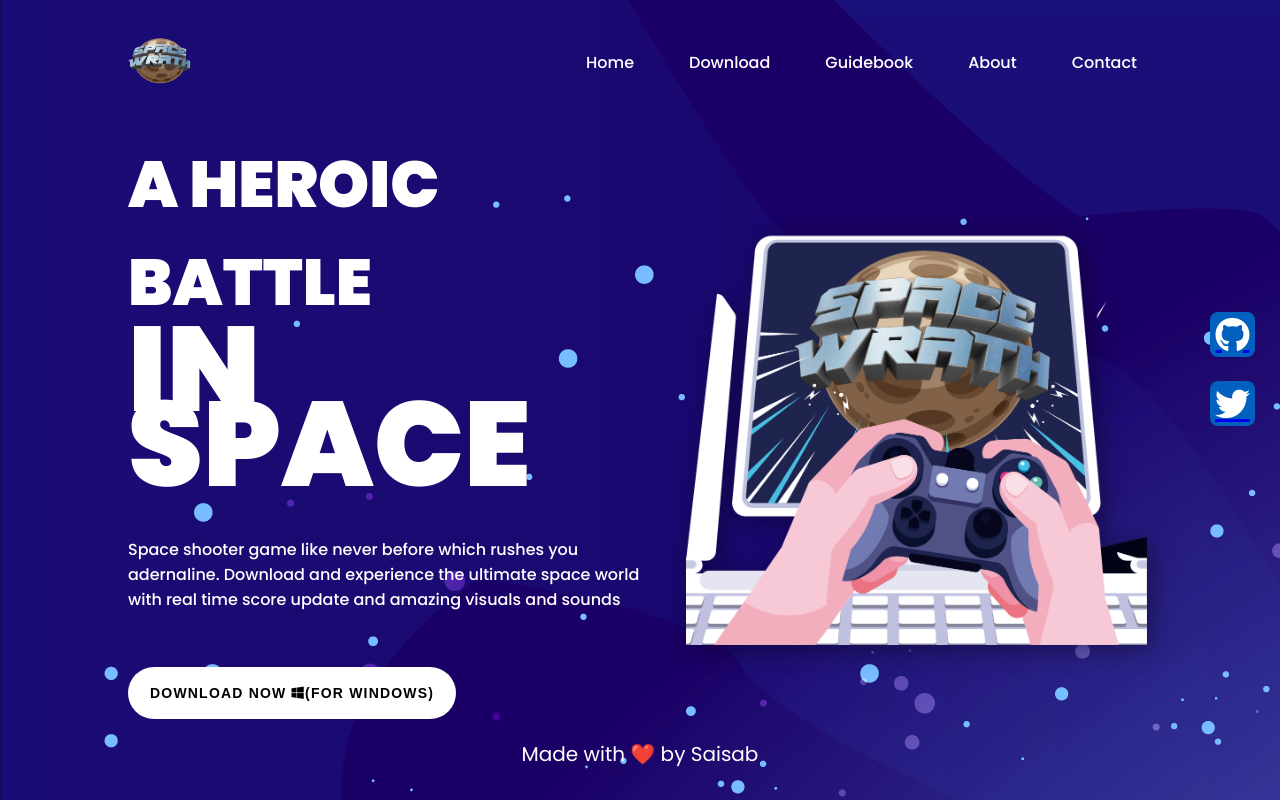
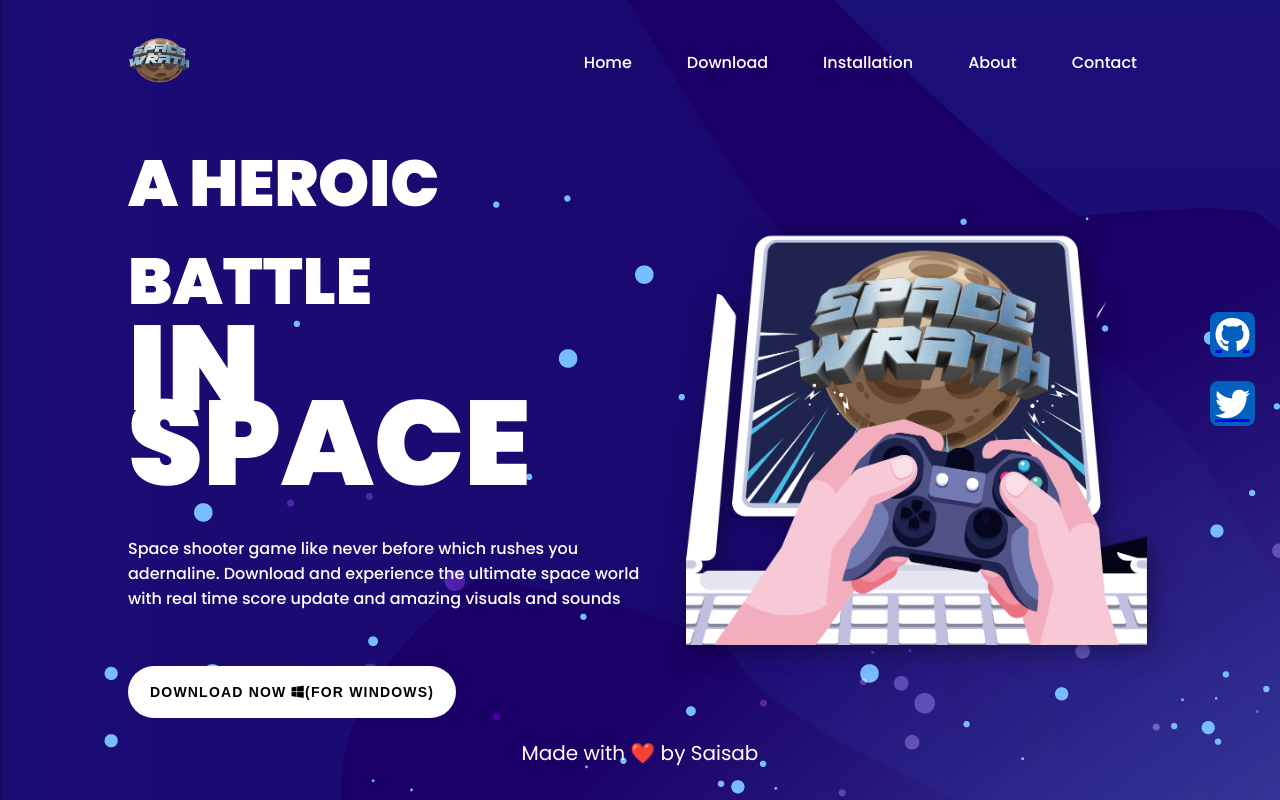
Before and after one commit to saisab29/SpaceWrath-LandingPage, a plain HTML site: page index.html in a window 1280 px wide. Drawn offline with nearby package versions, Linux system fonts and the light colour scheme.

Commit message:
small nav change

```diff
--- a/index.html
+++ b/index.html
@@ -31,7 +31,7 @@
                 <ul>
                     <li><a href="#">Home</a></li>
                     <li><a href="#">Download</a></li>
-                    <li><a href="#">Guidebook</a></li>
+                    <li><a href="#">Installation</a></li>
                     <li><a href="#">About</a></li>
                     <li><a href="#">Contact</a></li>
                 </ul>
```
